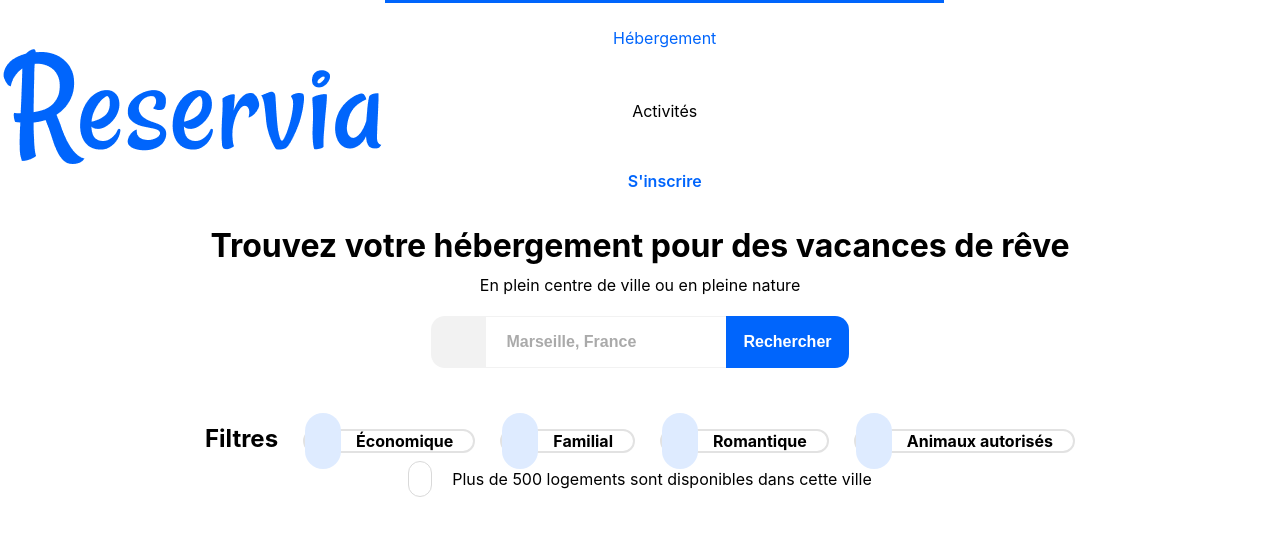
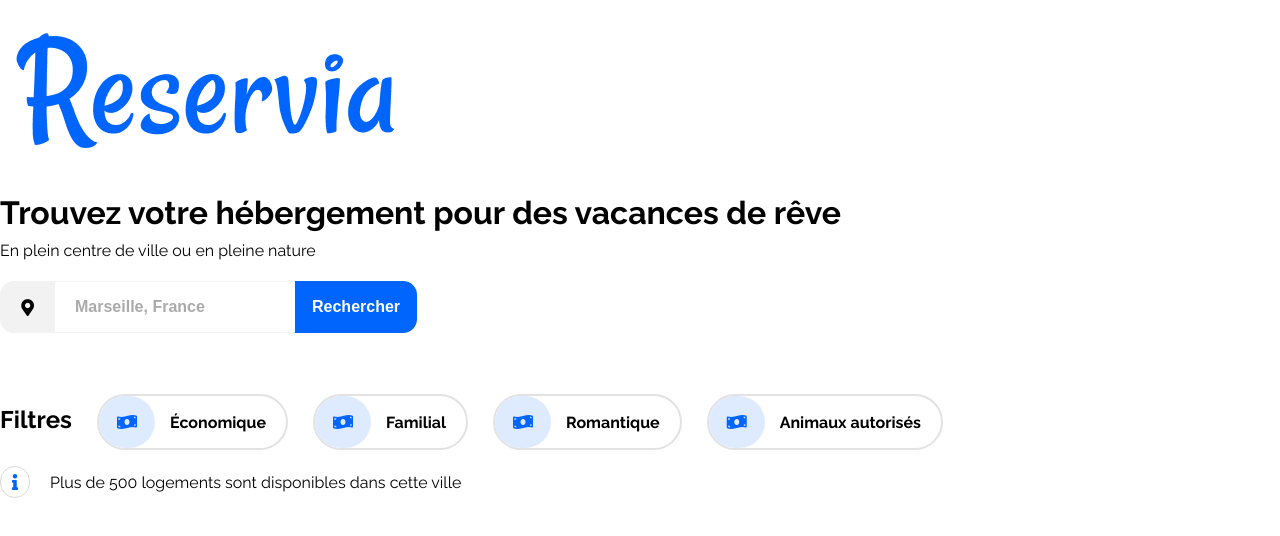
Before and after one commit to Vincent055681/Reservia_with_react, a React (Create React App) app in the folder reservia_with_react/: page / in a window 1280 px wide. Shown: the top 536 px of the page. Built offline with nearby package versions, Linux system fonts and the light colour scheme.

Commit message:
Affichage toujours bugé mais un peu moins, j'utilise prop.name pour afficher le texte dans les filtres

```diff
--- a/reservia_with_react/public/index.html
+++ b/reservia_with_react/public/index.html
@@ -1,43 +1,28 @@
 <!DOCTYPE html>
-<html lang="en">
+<html lang="fr">
   <head>
     <meta charset="utf-8" />
     <link rel="icon" href="%PUBLIC_URL%/favicon.ico" />
     <meta name="viewport" content="width=device-width, initial-scale=1" />
     <meta name="theme-color" content="#000000" />
-    <meta
-      name="description"
-      content="Web site created using create-react-app"
-    />
+    <meta name="description"  content="Web site created using create-react-app"/>
     <link rel="apple-touch-icon" href="%PUBLIC_URL%/logo192.png" />
-    <!--
-      manifest.json provides metadata used when your web app is installed on a
-      user's mobile device or desktop. See https://developers.google.com/web/fundamentals/web-app-manifest/
-    -->
+
+    <!-- Google Fonts-->
+    <link rel="preconnect" href="https://fonts.gstatic.com">
+    <link href="https://fonts.googleapis.com/css2?family=Raleway:wght@400;500;600;700;800&display=swap" rel="stylesheet">
+
+    <!-- Font Awesome -->
+    <link rel="stylesheet" href="https://cdnjs.cloudflare.com/ajax/libs/font-awesome/5.13.1/css/all.min.css">
+
+
     <link rel="manifest" href="%PUBLIC_URL%/manifest.json" />
-    <!--
-      Notice the use of %PUBLIC_URL% in the tags above.
-      It will be replaced with the URL of the `public` folder during the build.
-      Only files inside the `public` folder can be referenced from the HTML.
 
-      Unlike "/favicon.ico" or "favicon.ico", "%PUBLIC_URL%/favicon.ico" will
-      work correctly both with client-side routing and a non-root public URL.
-      Learn how to configure a non-root public URL by running `npm run build`.
-    -->
     <title>React App</title>
   </head>
   <body>
     <noscript>You need to enable JavaScript to run this app.</noscript>
     <div id="root"></div>
-    <!--
-      This HTML file is a template.
-      If you open it directly in the browser, you will see an empty page.
 
-      You can add webfonts, meta tags, or analytics to this file.
-      The build step will place the bundled scripts into the <body> tag.
-
-      To begin the development, run `npm start` or `yarn start`.
-      To create a production bundle, use `npm run build` or `yarn build`.
-    -->
   </body>
 </html>
--- a/reservia_with_react/src/components/header/Links.js
+++ b/reservia_with_react/src/components/header/Links.js
@@ -3,19 +3,9 @@ import "../../styles/header/Links.css";
 function Links() {
   return (
     <div>
-      <div className="navbar-link active-link" id="navbar-link-accomodation">
-        <div className="underline-effect"></div>
-        <a href="#blocs">Hébergement</a>
-      </div>
-      <div className="navbar-link" id="navbar-link-activities">
-        <div className="underline-effect"></div>
-        <a href="#title-activities">Activités</a>
-      </div>
-      <div className="navbar-link login" id="navbar-link-sign-up">
-        <a href="index.html">S'inscrire</a>
-      </div>
+
     </div>
-  );
+  )
 }
 
 export default Links;
--- a/reservia_with_react/src/components/research/Filters.js
+++ b/reservia_with_react/src/components/research/Filters.js
@@ -1,25 +1,18 @@
 import "../../styles/research/Filters.css";
+import OneFilter from "./OneFilter";
 
 function Filters() {
   return (
     <div className="filters">
       <h3 className="title-h2">Filtres</h3>
       <ul className="filters-ul">
-        <li className="filters-button">
-          <i className="fas fa-money-bill-wave icon-filter"></i>Économique
-        </li>
-        <li className="filters-button">
-          <i className="fas fa-child icon-filter"></i>Familial
-        </li>
-        <li className="filters-button">
-          <i className="fas fa-heart icon-filter"></i>Romantique
-        </li>
-        <li className="filters-button">
-          <i className="fas fa-dog icon-filter"></i>Animaux autorisés
-        </li>
+        <OneFilter name="Économique" />
+        <OneFilter name="Familial" />
+        <OneFilter name="Romantique" />
+        <OneFilter name="Animaux autorisés" />
       </ul>
     </div>
-  )
+  );
 }
 
 export default Filters;
--- /dev/null
+++ b/reservia_with_react/src/components/research/OneFilter.js
@@ -0,0 +1,11 @@
+import "../../styles/research/Filters.css";
+
+function OneFilter(props) {
+  return (
+        <li className="filters-button">
+          <i className="fas fa-money-bill-wave icon-filter"></i>{props.name}
+        </li>
+  )
+}
+
+export default OneFilter;
--- a/reservia_with_react/src/styles/App.css
+++ b/reservia_with_react/src/styles/App.css
@@ -1,38 +1,15 @@
-.App {
-  text-align: center;
+body {
+  font-family: 'Raleway', sans-serif;;
+  margin: 0;
 }
 
-.App-logo {
-  height: 40vmin;
-  pointer-events: none;
+a {
+  text-decoration: none;
+  color: initial;
 }
 
-@media (prefers-reduced-motion: no-preference) {
-  .App-logo {
-    animation: App-logo-spin infinite 20s linear;
-  }
+header {
+  width: 98%;
+  max-width: 1440px;
+  margin: auto;
 }
-
-.App-header {
-  background-color: #282c34;
-  min-height: 100vh;
-  display: flex;
-  flex-direction: column;
-  align-items: center;
-  justify-content: center;
-  font-size: calc(10px + 2vmin);
-  color: white;
-}
-
-.App-link {
-  color: #61dafb;
-}
-
-@keyframes App-logo-spin {
-  from {
-    transform: rotate(0deg);
-  }
-  to {
-    transform: rotate(360deg);
-  }
-}
```
Also changed, not shown: reservia_with_react/src/styles/research/OneFilter.css (added).
